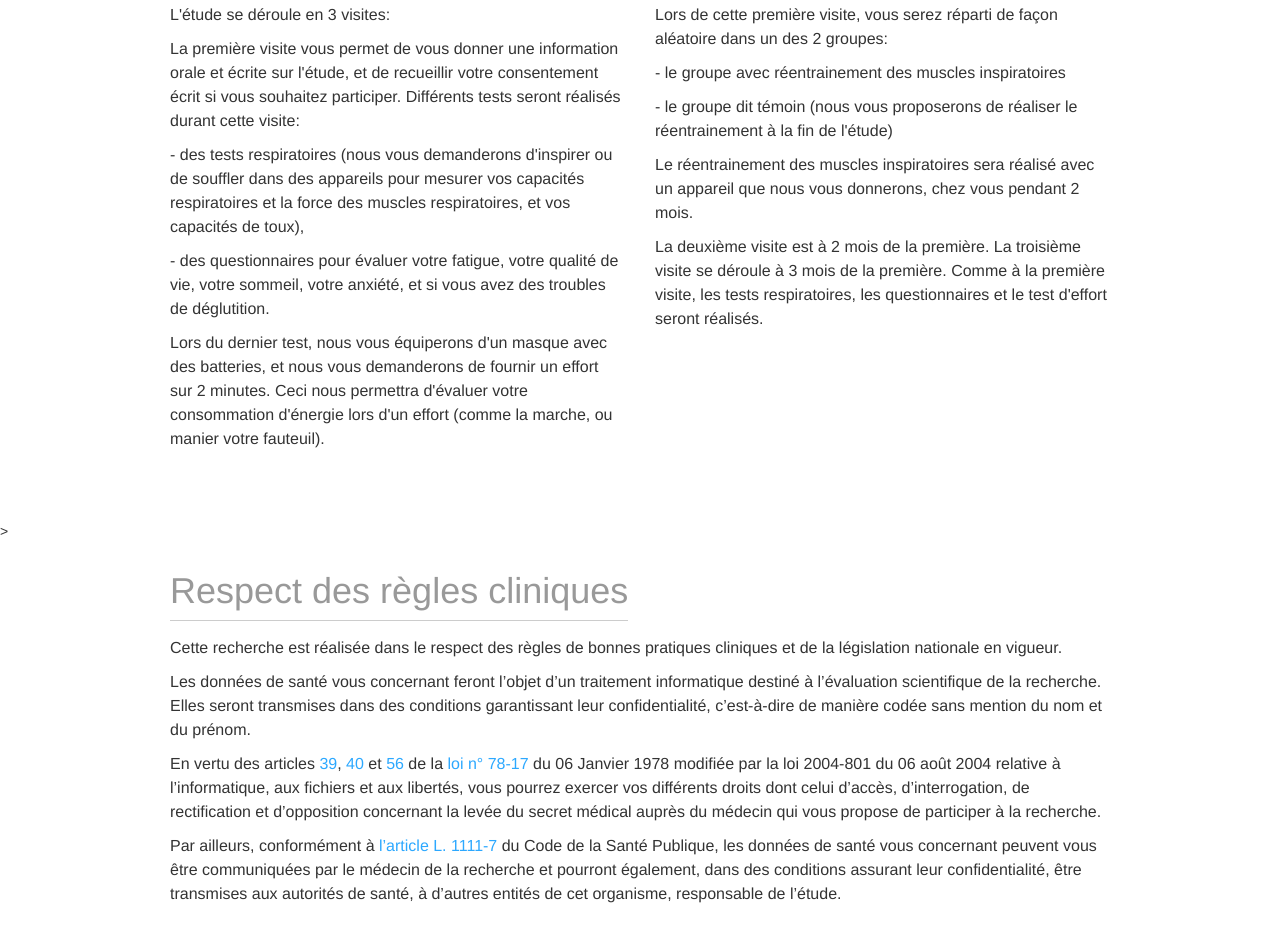
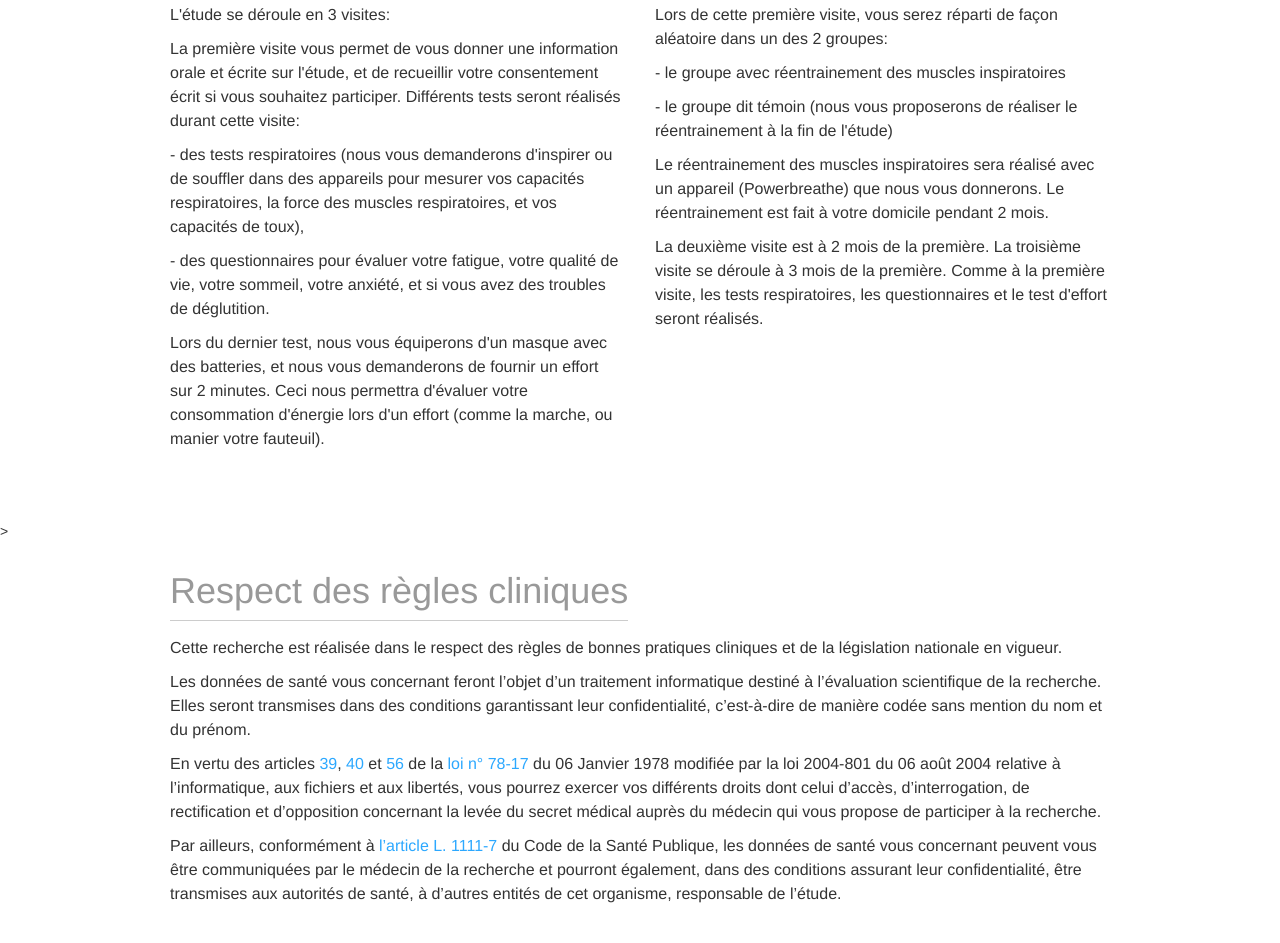
Before and after one commit to cmassot/walking.sep, a plain HTML site: page index.html in a window 1280 px wide. Shown: the part 1298-2241 px from the top of the page. Drawn offline with Linux system fonts and the light colour scheme; a web font is replaced by a local one.

Commit message:
Update index.html

```diff
--- a/index.html
+++ b/index.html
@@ -128,7 +128,7 @@
 							L'étude se déroule en 3 visites:
 						</p>
 						<p>La première visite vous permet de vous donner une information orale et écrite sur l'étude, et de recueillir votre consentement écrit si vous souhaitez participer. Différents tests seront réalisés durant cette visite: </p>
-							<p>- des tests respiratoires (nous vous demanderons d'inspirer ou de souffler dans des appareils pour mesurer vos capacités respiratoires et la force des muscles respiratoires, et vos capacités de toux),</p>
+							<p>- des tests respiratoires (nous vous demanderons d'inspirer ou de souffler dans des appareils pour mesurer vos capacités respiratoires, la force des muscles respiratoires, et vos capacités de toux),</p>
 					                <p>- des questionnaires pour évaluer votre fatigue, votre qualité de vie, votre sommeil, votre anxiété, et si vous avez des troubles de déglutition.</p>
 			 	                        <P>Lors du dernier test, nous vous équiperons d'un masque avec des batteries, et nous vous demanderons de fournir un effort sur 2 minutes. Ceci nous permettra d'évaluer votre consommation d'énergie lors d'un effort (comme la marche, ou manier votre fauteuil).</p>
 					        </p>
@@ -142,9 +142,10 @@
 							Lors de cette première visite, vous serez réparti de façon aléatoire dans un des 2 groupes:</p>
 						<p>     - le groupe avec réentrainement des muscles inspiratoires </p>
 						<p>     - le groupe dit témoin (nous vous proposerons de réaliser le réentrainement à la fin de l'étude)</p>
-						<p>    Le réentrainement des muscles inspiratoires sera réalisé avec un appareil que nous vous donnerons, chez vous pendant 2 mois.</p>
+						<p>    Le réentrainement des muscles inspiratoires sera réalisé avec un appareil (Powerbreathe) que nous vous donnerons. Le réentrainement est fait à votre domicile pendant 2 mois.</p>
 						</p>
-
+		                                </p>
+						</p>
 
 						<p>	La deuxième visite est à 2 mois de la première. La troisième visite se déroule à 3 mois de la première. Comme à la première visite, les tests respiratoires, les questionnaires et le test d'effort seront réalisés.</p>
 						</p>
```
